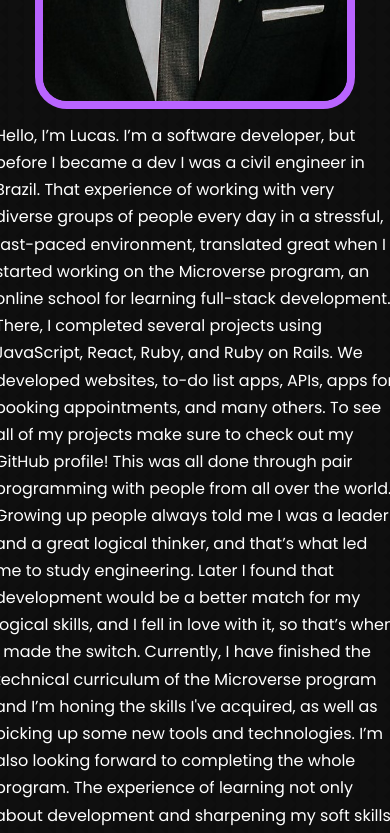
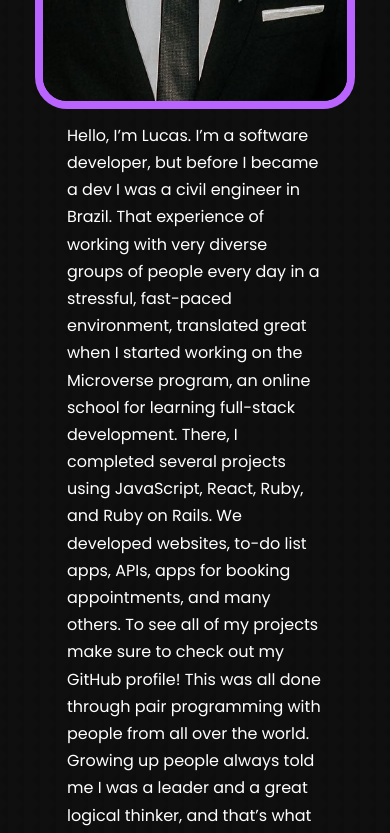
Before and after one commit to lucas-crodrigues/portfolio2, a React (Create React App) app: page / in a window 390 px wide. Shown: the part 1420-2253 px from the top of the page. Built offline with nearby package versions, Linux system fonts and the light colour scheme.

Commit message:
Update about.css

```diff
--- a/src/components/about/about.css
+++ b/src/components/about/about.css
@@ -16,3 +16,10 @@
   width: calc(100% - 22rem);
   min-width: 25rem;
 }
+
+/* ================= MEDIA QUERIES (SMALL) ================= */
+@media screen and (max-width: 680px) {
+  .about-text {
+    min-width: 16rem;
+  }
+}
```
